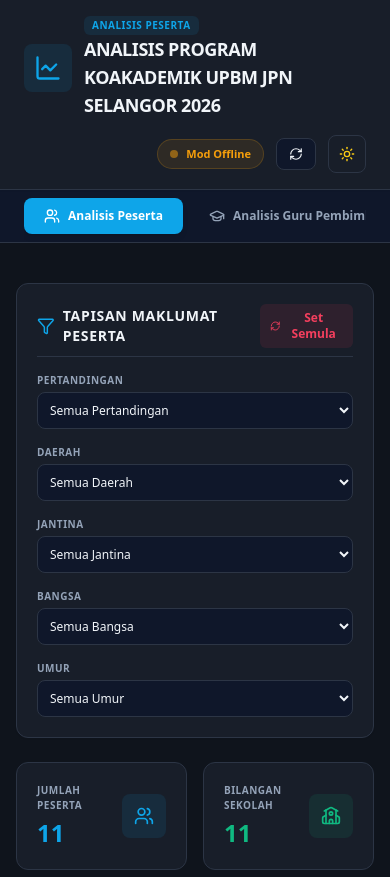
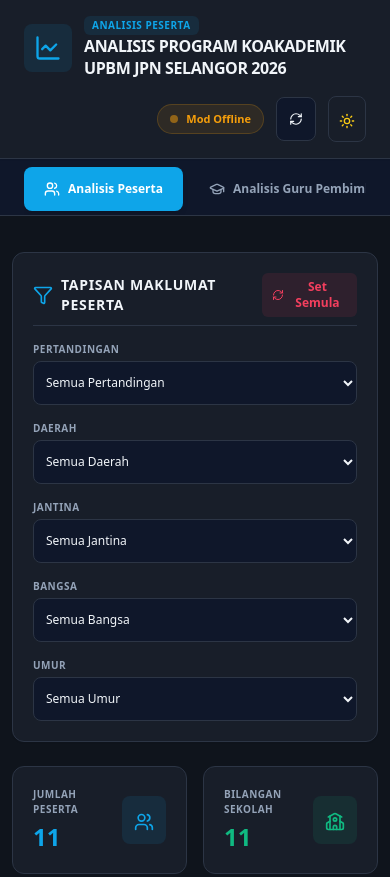
Before and after one commit to g-55006653-dotcom/data, a plain HTML site: page index.html in a window 390 px wide. Shown: the top 877 px of the page. Drawn offline with nearby package versions, Linux system fonts and the light colour scheme; no server answers.

Commit message:
Add files via upload
UPBM V2

```diff
--- a/index.html
+++ b/index.html
@@ -594,13 +594,29 @@
     <!-- Alpine JS Core (Added 'defer' tag to guarantee that custom JS declarations compile before boot) -->
     <script src="https://unpkg.com/alpinejs@3.x.x/dist/cdn.min.js"></script>
 
+
     <style>
         [x-cloak] { display: none !important; }
         ::-webkit-scrollbar { width: 6px; height: 6px; }
         ::-webkit-scrollbar-track { background: transparent; }
         .dark ::-webkit-scrollbar-thumb { background: #2c3545; border-radius: 4px; }
         ::-webkit-scrollbar-thumb { background: #cbd5e1; border-radius: 4px; }
+
+        /* Mobile fixes */
+        html, body { overflow-x: hidden; max-width: 100%; }
+        svg[data-lucide] { flex-shrink: 0; display: inline-block; }
+        select, input, button { min-height: 44px; }
+        table { min-width: 980px; }
+
+        @media (max-width: 768px) {
+            header.sticky { position: relative !important; }
+            nav .max-w-7xl { padding-bottom: 4px; }
+            h1 { font-size: 1rem !important; line-height: 1.4 !important; }
+            .max-w-7xl { max-width: 100% !important; }
+            main { padding: 12px !important; }
+        }
     </style>
+
 </head>
 <body x-data="dashboardApp" :class="darkMode ? 'dark bg-powerbi-darkBg text-slate-100' : 'bg-slate-50 text-slate-800'" class="font-sans transition-colors duration-300">
 
```
